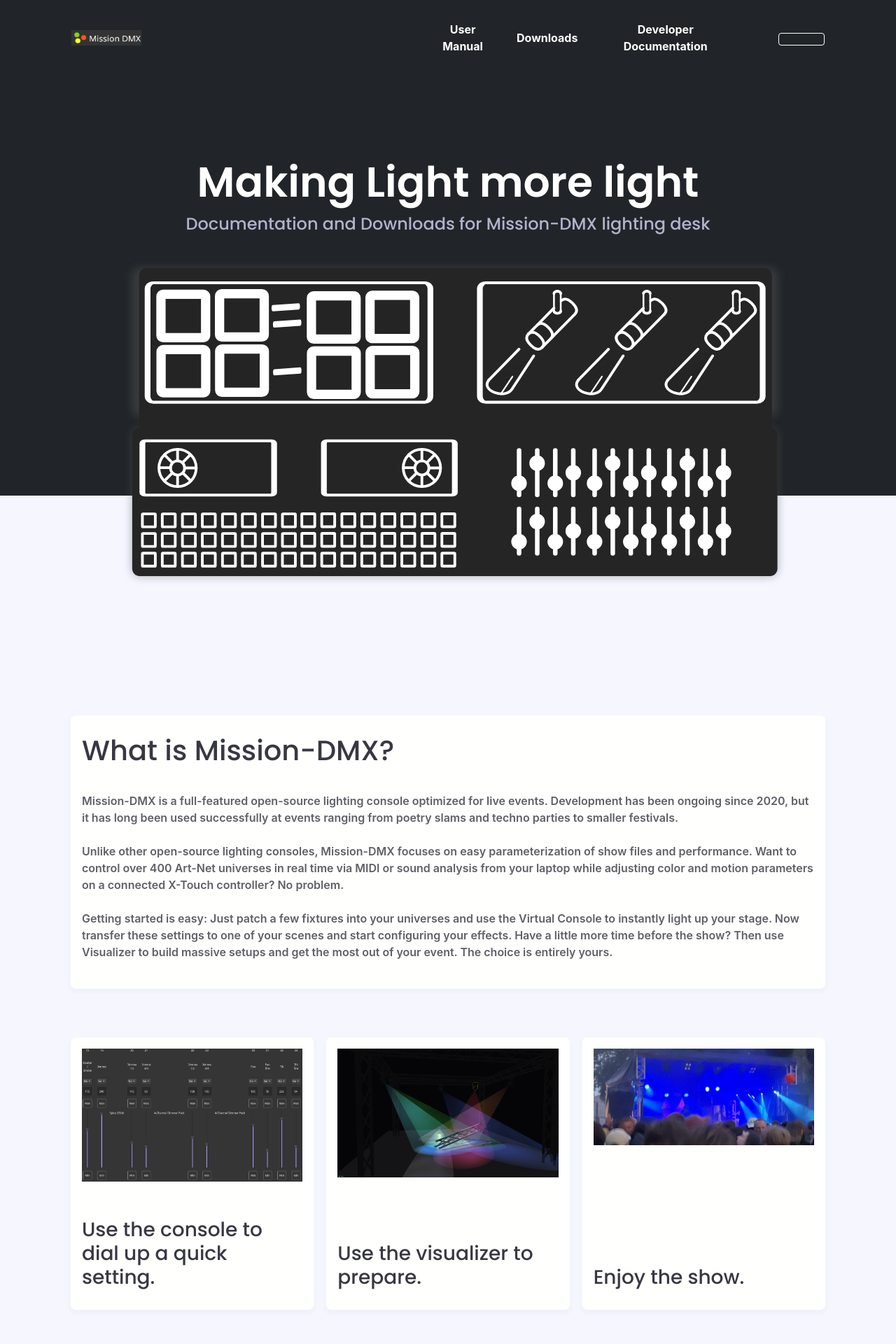
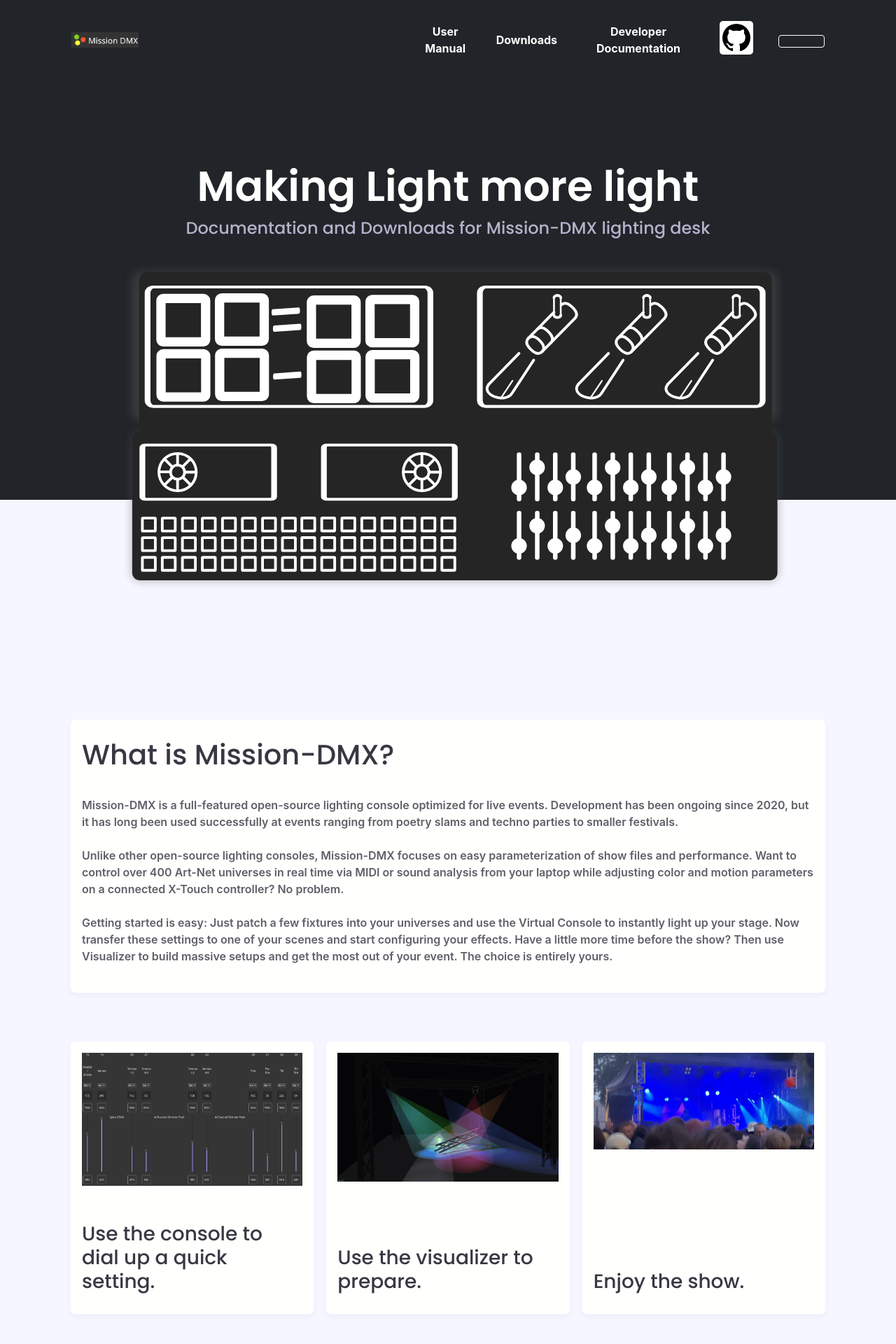
Before and after one commit to Mission-DMX/Docs, a Jekyll site: the page built from website/index.markdown, in a window 1280 px wide. Shown: the top 1920 px of the page at 70% size. Built offline with Jekyll 4.4.1, drawn with Linux system fonts in a browser that asks for light colours; nearby versions of some CDN libraries; some web fonts are replaced.

Commit message:
fix: gh icon in nav.html

```diff
--- a/website/_includes/nav.html
+++ b/website/_includes/nav.html
@@ -33,7 +33,12 @@
     </li>
     {% endif %}
 	<li class="mx-4">
-	  <a class="nav-links" href="https://github.com/Mission-DMX"><svg xmlns="http://www.w3.org/2000/svg" viewBox="0 0 24 24"><title>github</title><path d="M12,2A10,10 0 0,0 2,12C2,16.42 4.87,20.17 8.84,21.5C9.34,21.58 9.5,21.27 9.5,21C9.5,20.77 9.5,20.14 9.5,19.31C6.73,19.91 6.14,17.97 6.14,17.97C5.68,16.81 5.03,16.5 5.03,16.5C4.12,15.88 5.1,15.9 5.1,15.9C6.1,15.97 6.63,16.93 6.63,16.93C7.5,18.45 8.97,18 9.54,17.76C9.63,17.11 9.89,16.67 10.17,16.42C7.95,16.17 5.62,15.31 5.62,11.5C5.62,10.39 6,9.5 6.65,8.79C6.55,8.54 6.2,7.5 6.75,6.15C6.75,6.15 7.59,5.88 9.5,7.17C10.29,6.95 11.15,6.84 12,6.84C12.85,6.84 13.71,6.95 14.5,7.17C16.41,5.88 17.25,6.15 17.25,6.15C17.8,7.5 17.45,8.54 17.35,8.79C18,9.5 18.38,10.39 18.38,11.5C18.38,15.32 16.04,16.16 13.81,16.41C14.17,16.72 14.5,17.33 14.5,18.26C14.5,19.6 14.5,20.68 14.5,21C14.5,21.27 14.66,21.59 15.17,21.5C19.14,20.16 22,16.42 22,12A10,10 0 0,0 12,2Z" /></svg></a>
+	  <a class="nav-links" href="https://github.com/Mission-DMX">
+		  <svg xmlns="http://www.w3.org/2000/svg" viewBox="0 0 24 24" width="48" height="48" style="background: #fffffe; border-radius: 5px;">
+			  <title>github</title>
+			  <path d="M12,2A10,10 0 0,0 2,12C2,16.42 4.87,20.17 8.84,21.5C9.34,21.58 9.5,21.27 9.5,21C9.5,20.77 9.5,20.14 9.5,19.31C6.73,19.91 6.14,17.97 6.14,17.97C5.68,16.81 5.03,16.5 5.03,16.5C4.12,15.88 5.1,15.9 5.1,15.9C6.1,15.97 6.63,16.93 6.63,16.93C7.5,18.45 8.97,18 9.54,17.76C9.63,17.11 9.89,16.67 10.17,16.42C7.95,16.17 5.62,15.31 5.62,11.5C5.62,10.39 6,9.5 6.65,8.79C6.55,8.54 6.2,7.5 6.75,6.15C6.75,6.15 7.59,5.88 9.5,7.17C10.29,6.95 11.15,6.84 12,6.84C12.85,6.84 13.71,6.95 14.5,7.17C16.41,5.88 17.25,6.15 17.25,6.15C17.8,7.5 17.45,8.54 17.35,8.79C18,9.5 18.38,10.39 18.38,11.5C18.38,15.32 16.04,16.16 13.81,16.41C14.17,16.72 14.5,17.33 14.5,18.26C14.5,19.6 14.5,20.68 14.5,21C14.5,21.27 14.66,21.59 15.17,21.5C19.14,20.16 22,16.42 22,12A10,10 0 0,0 12,2Z" />
+		  </svg>
+	  </a>
 	</li>
     <li>
       <a href="{{ site.nav_button_link }}" style="height: auto;" class="btn btn-lg btn-outline py-2">{{ site.nav_button }}</a>
```
